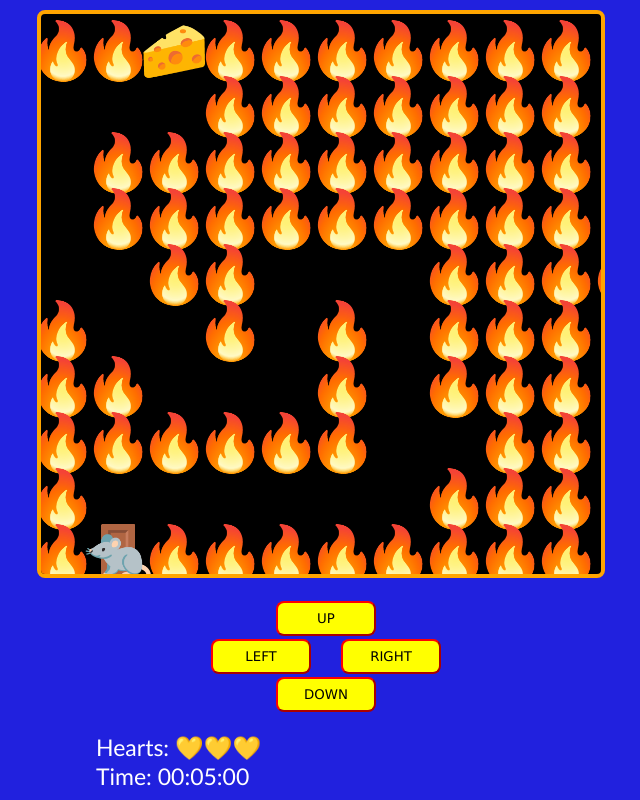
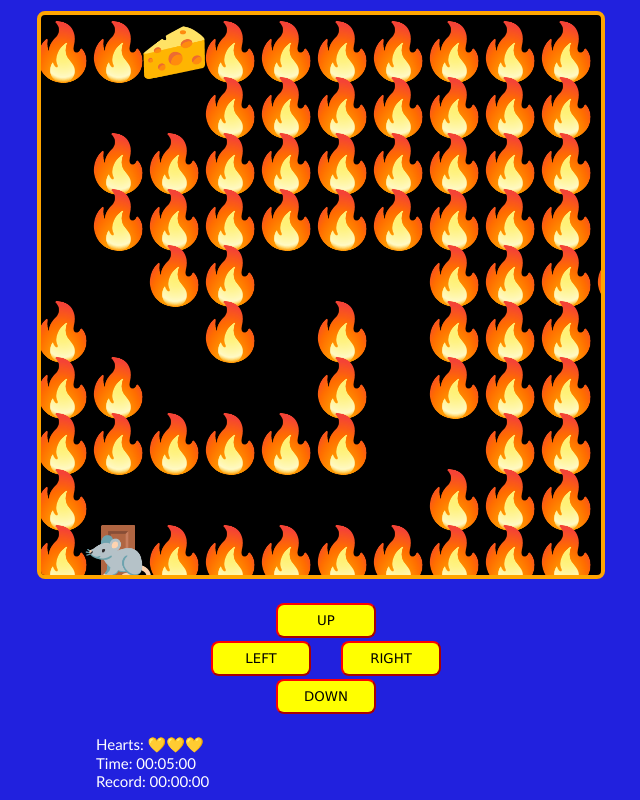
Before and after one commit to Levoisier/Arcade-racing, a plain HTML site: page INDEX.html in a window 1280 px wide. Shown: the whole page, without its empty margins (319-959 px from the left). Drawn offline with Linux system fonts and the light colour scheme.

Commit message:
record system implemented

```diff
--- a/INDEX.html
+++ b/INDEX.html
@@ -25,6 +25,8 @@
         <div class="messages">
             <p> Hearts: <span id="lives"></span></p>
             <p> Time:  <span id="time"></span></p>
+            <p> Record:  <span id="record"></span></p>
+            <p id="result"></p>
         </div>
         <script src="maps.js"></script>
         <script src="game.js"></script>
@@ -33,14 +35,14 @@
     <div id="gameover-screen" class="inactive" style="display: none;">
         <h1>💩 Game Over 💩</h1>
         <h1>Time <span id="record-lose"></span></h1>
-        <h1>Record <span id="record"></span></h1>
+        <h1>Record <span id="record-final"></span></h1>
         <button id="gameoverButton" onclick="gameReload()">Try again</button>
     </div>
 
     <div id="winner-screen" class="inactive" style="display: none;">
         <h1> 🏆 WINNER! 🏆 </h1>
         <h1>Time <span id="record-win"></span></h1>
-        <h1>Record <span id="record"></span></h1>
+        <h1>Record <span id="record-final-win"></span></h1>
         <button id="gameoverButton" onclick="gameReload()">Try again</button>
     </div>
 </body>
--- a/game.js
+++ b/game.js
@@ -10,6 +10,8 @@ const btnRight = document.querySelector('#right');
 const btnDown = document.querySelector('#down');
 let spanLives = document.querySelector('#lives');
 let spanTime = document.querySelector('#time');
+let spanRecord = document.querySelector('#record');
+let pResult = document.querySelector('#result');
 
 
 
@@ -18,7 +20,7 @@ let level = 0;
 let lives = 3;
 
 let timeStart;
-let timePlayer;
+let playerTime;
 let timeInterval;
 
 
@@ -87,6 +89,7 @@ function startGame() {
         if(!timeStart){
             timeStart = Date.now();
             timeInterval = setInterval(showTime, 100);
+            showRecord();
         }
 
 
@@ -220,6 +223,24 @@ function winner (){
     document.getElementById('winner-screen').style.display = 'inline';
     clearInterval(timeInterval);
 
+    const playerTime = Date.now()-timeStart;
+    const recordTime = localStorage.getItem('record_time')
+
+    if(recordTime){
+        const playerTime = Date.now()-timeStart;
+        if(recordTime >= playerTime){
+            localStorage.setItem('record_time', playerTime);
+            console.log('record superado')
+        }else{
+            console.log('no superaste el record')
+        }
+    }else{
+        localStorage.setItem('record_time', playerTime)
+    }
+    console.log(recordTime,playerTime);
+
+    document.getElementById('record-final-win').innerHTML = formatTime(localStorage.getItem('record_time'));
+
 
 }
 
@@ -243,6 +264,7 @@ function showTime(){
 function gameOver(){
 
     document.getElementById('record-lose').innerHTML = formatTime(Date.now()-timeStart);
+    document.getElementById('record-final').innerHTML = formatTime(localStorage.getItem('record_time'));
     document.getElementById('gameover-screen').style.display = 'inline';
     clearInterval(timeInterval);
 
@@ -269,3 +291,7 @@ function formatTime(ms){
     const minStr = `${min}`.padStart(2,"0")
     return`${minStr}:${segStr}:${csStr}`
 }
+
+function showRecord(){
+    spanRecord.innerHTML = formatTime(localStorage.getItem('record_time'));
+}
--- a/maps.js
+++ b/maps.js
@@ -52,3 +52,27 @@ const emojis = {
     XX-----OXX
     XXXXXXXXXX
   `);
+  maps.push(`
+    XXXXXXXXOX
+    XXXXX-X--X
+    XXXXXX--XX
+    XX-XX--XXX
+    XXXX--XXXX
+    XXX--X-XXX
+    XX--XXXXXX
+    XX-XXXXXXX
+    XX-----IXX
+    XXXXXXXXXX
+  `);
+  maps.push(`
+    XXX------X
+    XXX-XXX-XX
+    XX--XXX-XX
+    XX-XX---XX
+    XXIX--XXXX
+    XXX----XXX
+    XXX-XXXXXX
+    XXX-XXXXXX
+    XXX----OXX
+    XXXXXXXXXX
+  `);
--- a/styles.css
+++ b/styles.css
@@ -64,7 +64,7 @@ p {
     margin: 0;
     width: 100%;
     font-family: 'Gill Sans', 'Gill Sans MT', Calibri, 'Trebuchet MS', sans-serif;
-    font-size: 23px;
+    font-size: 15px;
 }
 
 #gameover-screen {
```
